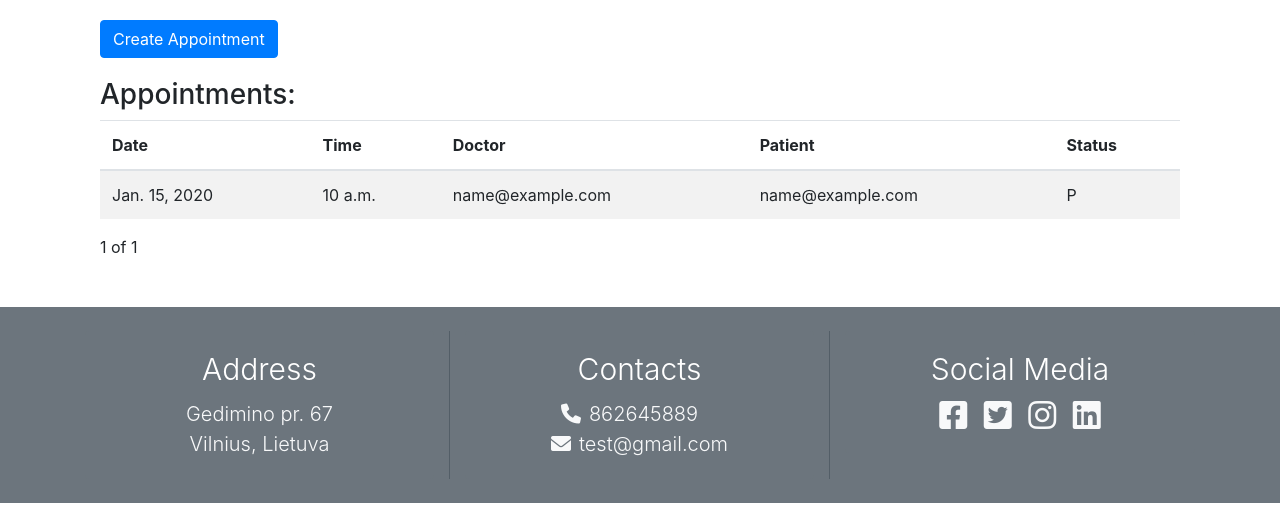
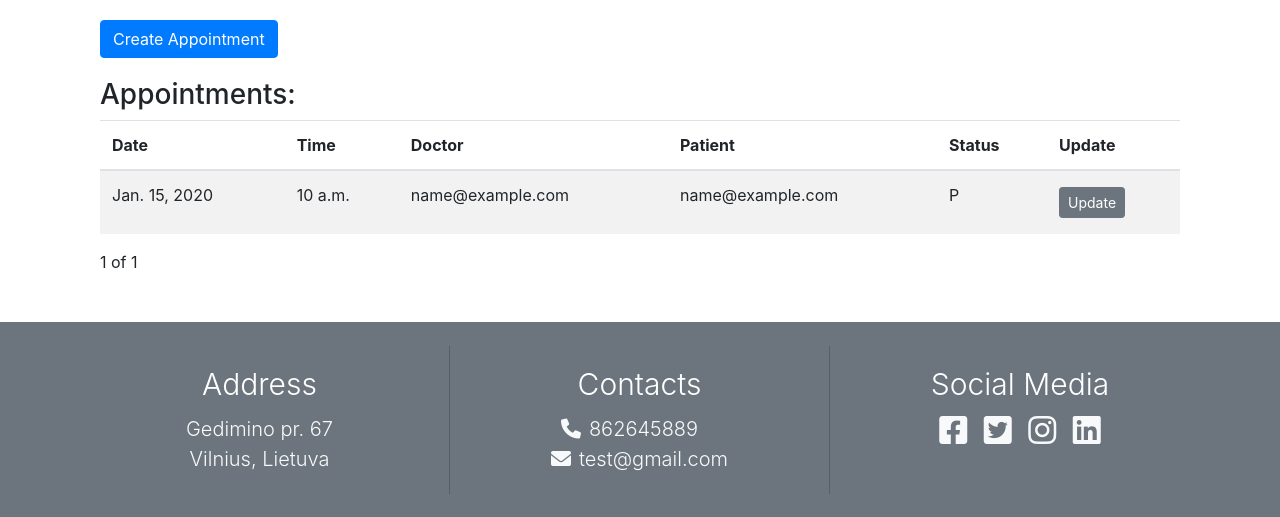
Before and after one commit to ArijusVaitkevicius/hms, a Django app: page /receptionist_dashboard in a window 1280 px wide. Shown: the part 68-585 px from the top of the page. Run offline with Django 3.2, Linux system fonts and the light colour scheme; a user stored in the database is signed in; tables that the repository leaves empty hold one stand-in row (values such as "Sample post"); some libraries are stand-ins or nearby versions.

Commit message:
receptionist dashboard UpdateView added

```diff
--- a/hospital/hospital_app/templates/receptionist_dashboard.html
+++ b/hospital/hospital_app/templates/receptionist_dashboard.html
@@ -16,6 +16,7 @@
                     <th>Doctor</th>
                     <th>Patient</th>
                     <th>Status</th>
+                    <th>Update</th>
                 </thead>
                 {% for app in appointments_list %}
                 <tr>
@@ -24,6 +25,9 @@
                     <td>{{ app.doctor }}</td>
                     <td>{{ app.patient }}</td>
                     <td>{{ app.status }}</td>
+                    <td>
+                        <a class="btn btn-secondary btn-sm mt-1 mb-1" href="{% url 'appointment_update' app.id %}">Update</a>
+                    </td>
                 </tr>
                 {% endfor %}
             {% else %}
--- a/hospital/hospital_app/urls.py
+++ b/hospital/hospital_app/urls.py
@@ -4,6 +4,7 @@ from . import views
 
 urlpatterns = [
     path('', views.home, name='home'),
-    path("create", views.AppointmentCreateView.as_view(), name="create_appointment"),
     path("receptionist_dashboard", views.ReceptionistDashboardListView.as_view(), name="receptionist_dashboard"),
+    path("appointments/create", views.AppointmentCreateView.as_view(), name="create_appointment"),
+    path("appointments/<int:pk>/update", views.AppointmentUpdateView.as_view(), name='appointment_update'),
 ]
--- a/hospital/hospital_app/views.py
+++ b/hospital/hospital_app/views.py
@@ -26,3 +26,10 @@ class AppointmentCreateView(LoginRequiredMixin, CreateView):
     success_url = "/receptionist_dashboard/"
     template_name = 'create_appointment.html'
     form_class = AppointmentForm
+
+
+class AppointmentUpdateView(LoginRequiredMixin, UpdateView):
+    model = Appointment
+    success_url = "/receptionist_dashboard/"
+    template_name = 'create_appointment.html'
+    form_class = AppointmentForm
```
